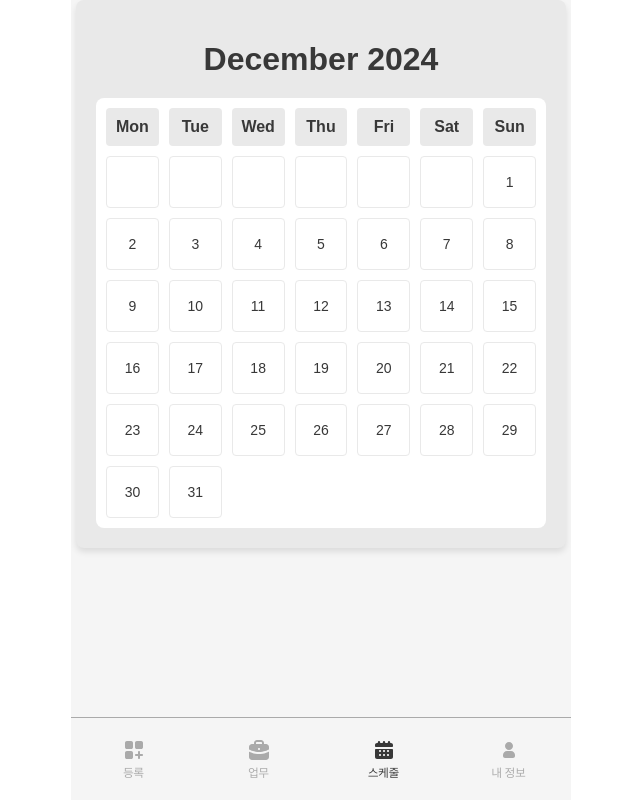
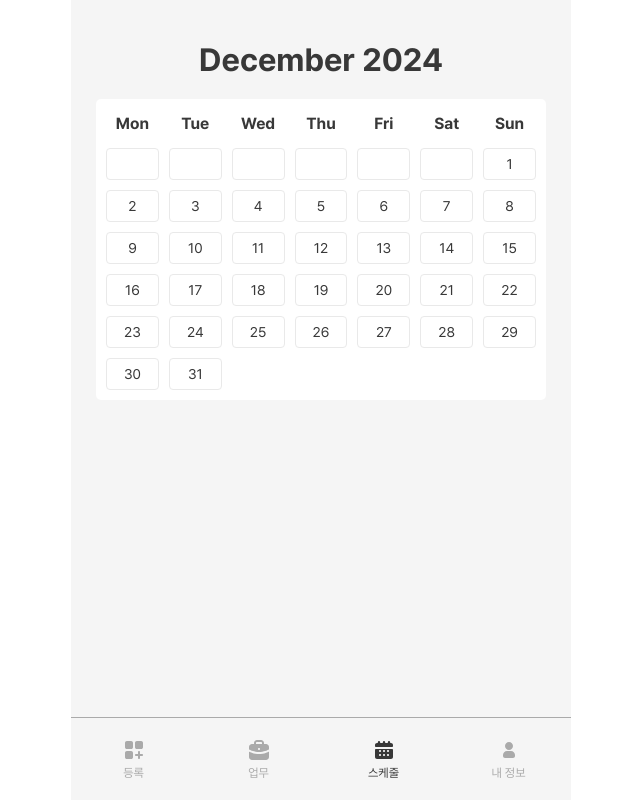
Before and after one commit to linelie00/laundry, a React (Create React App) app in the folder client/: page /schedule in a window 1280 px wide. Shown: the whole page, without its empty margins (319-959 px from the left). Built offline with nearby package versions, Linux system fonts and the light colour scheme.

Commit message:
[Design]:캘린더 디자인 수정

```diff
--- a/client/src/Pages/Schedule.js
+++ b/client/src/Pages/Schedule.js
@@ -49,6 +49,7 @@ const Schedule = () => {
     const days = generateCalendarDays();
 
     return (
+        <>
             <div className="calendar-container">
                 <h1>{`${monthName} ${year}`}</h1>
                 <div className="calendar-grid">
@@ -70,6 +71,7 @@ const Schedule = () => {
                     ))}
                 </div>
             </div>
+        </>
     );
 };
 
--- a/client/src/Styles/Schedule.css
+++ b/client/src/Styles/Schedule.css
@@ -2,12 +2,8 @@
 .calendar-container {
     width: 90%;
     margin: 0 auto;
-    font-family: Arial, sans-serif;
     color: #383838;
-    background-color: #e9e9e9;
     padding: 20px;
-    border-radius: 8px;
-    box-shadow: 0 4px 6px rgba(0, 0, 0, 0.1);
 }
 
 /* 월 표시 */
@@ -24,22 +20,20 @@
     gap: 10px;
     background-color: #ffffff;
     padding: 10px;
-    border-radius: 8px;
+    border-radius: 5px;
 }
 
 /* 요일 헤더 스타일 */
 .calendar-day-header {
     font-weight: bold;
     text-align: center;
-    padding: 10px 0;
+    padding: 5px 0;
     color: #383838;
-    background-color: #e9e9e9;
-    border-radius: 4px;
 }
 
 /* 캘린더 셀 */
 .calendar-cell {
-    height: 50px;
+    height: 30px;
     display: flex;
     align-items: center;
     justify-content: center;
@@ -56,13 +50,12 @@
 
 /* 근무일 스타일 */
 .calendar-cell.workday {
-    background-color: #d9f7be; /* 연한 초록색 */
+    background-color: #bee6f7; /* 연한 초록색 */
     color: #383838;
 }
 
 /* 휴일 스타일 */
 .calendar-cell.holiday {
-    background-color: #ffa39e; /* 연한 빨간색 */
+    background-color: #ee8282; /* 연한 빨간색 */
     color: #ffffff;
-    font-weight: bold;
 }
```
Lines whose indentation alone changed are shown as unchanged.
